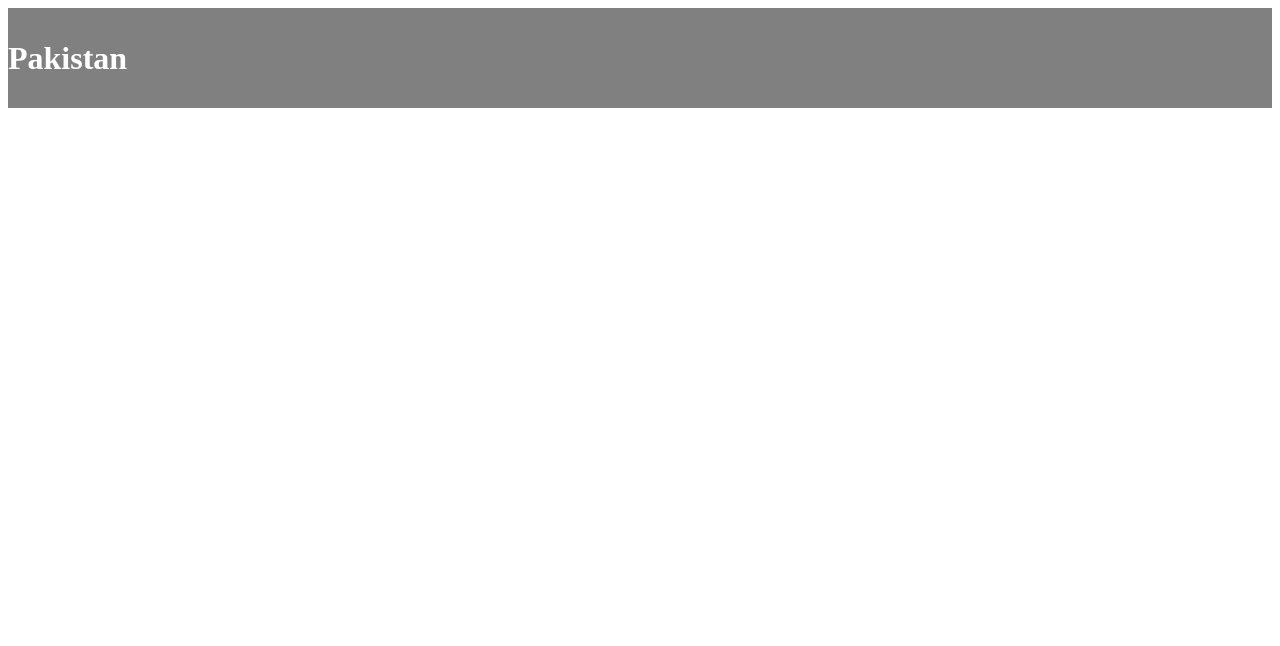
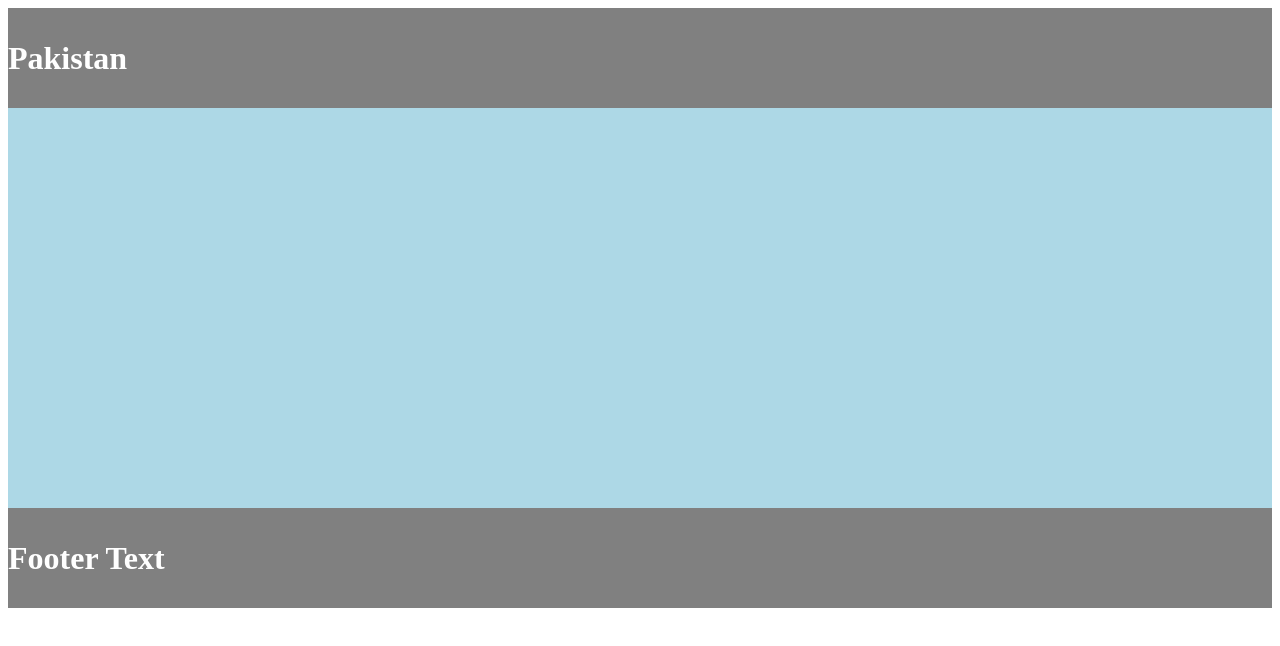
Before and after one commit to zainbinshakoor/layoutPlaining, a plain HTML site: page index.html in a window 1280 px wide. Drawn offline with Linux system fonts and the light colour scheme.

Commit message:
styling structure

```diff
--- a/index.html
+++ b/index.html
@@ -8,10 +8,15 @@
     <link rel="stylesheet" href="./style.css">
 </head>
 <body>
-    <div id="header">
+    <div id="header" class="textContent">
         <h1>Pakistan</h1>
     </div>
-    <div id="mainContent"></div>
-    <div id="footer"></div>
+    <div id="mainContent" >
+        <div id="navigation"></div>
+        <div id="content"></div>
+    </div>
+    <div id="footer"  class="textContent">
+        <h1>Footer Text</h1>
+    </div>
 </body>
 </html>
--- a/style.css
+++ b/style.css
@@ -1,7 +1,11 @@
-#header{
+.textContent{
     background-color: gray;
     color: white;
     height: 100px;
     display: flex;
     align-items: center;
 }
+#mainContent{
+    background-color: lightblue;
+    height: 400px;
+}
```
